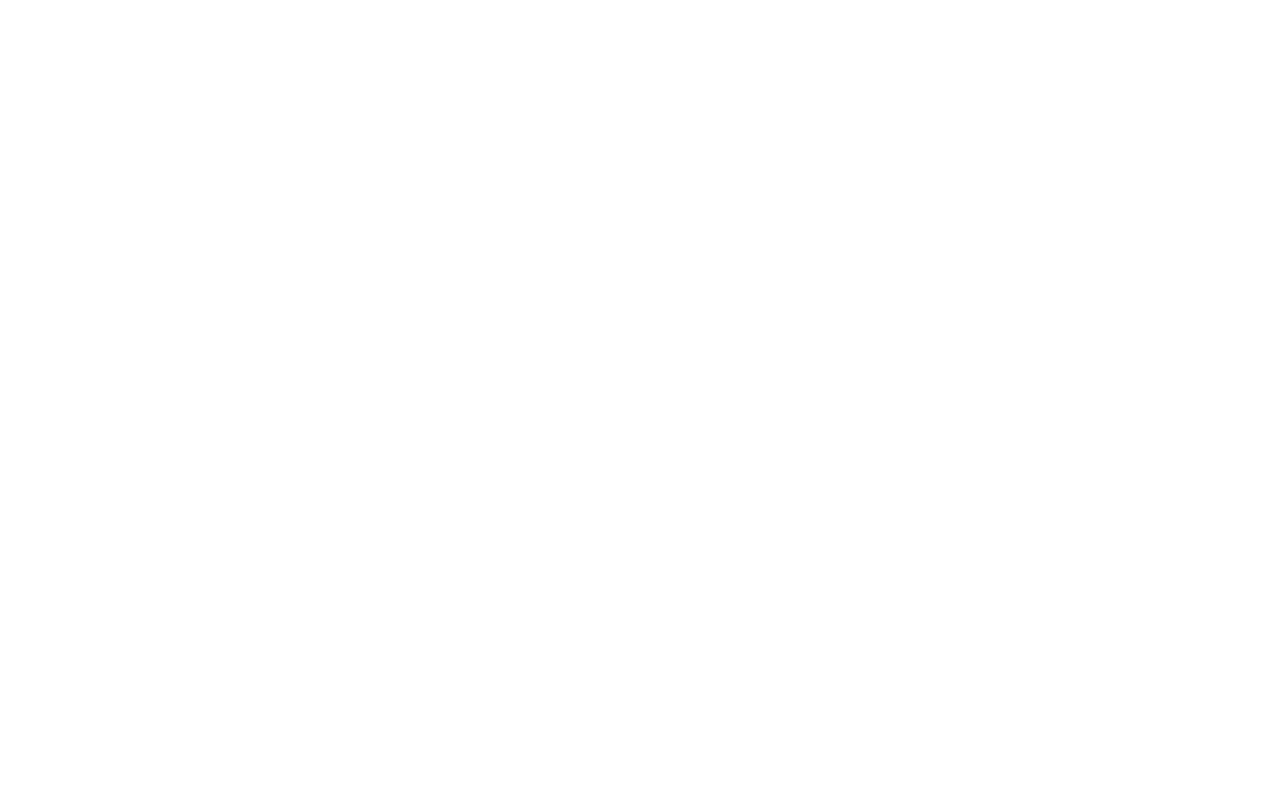
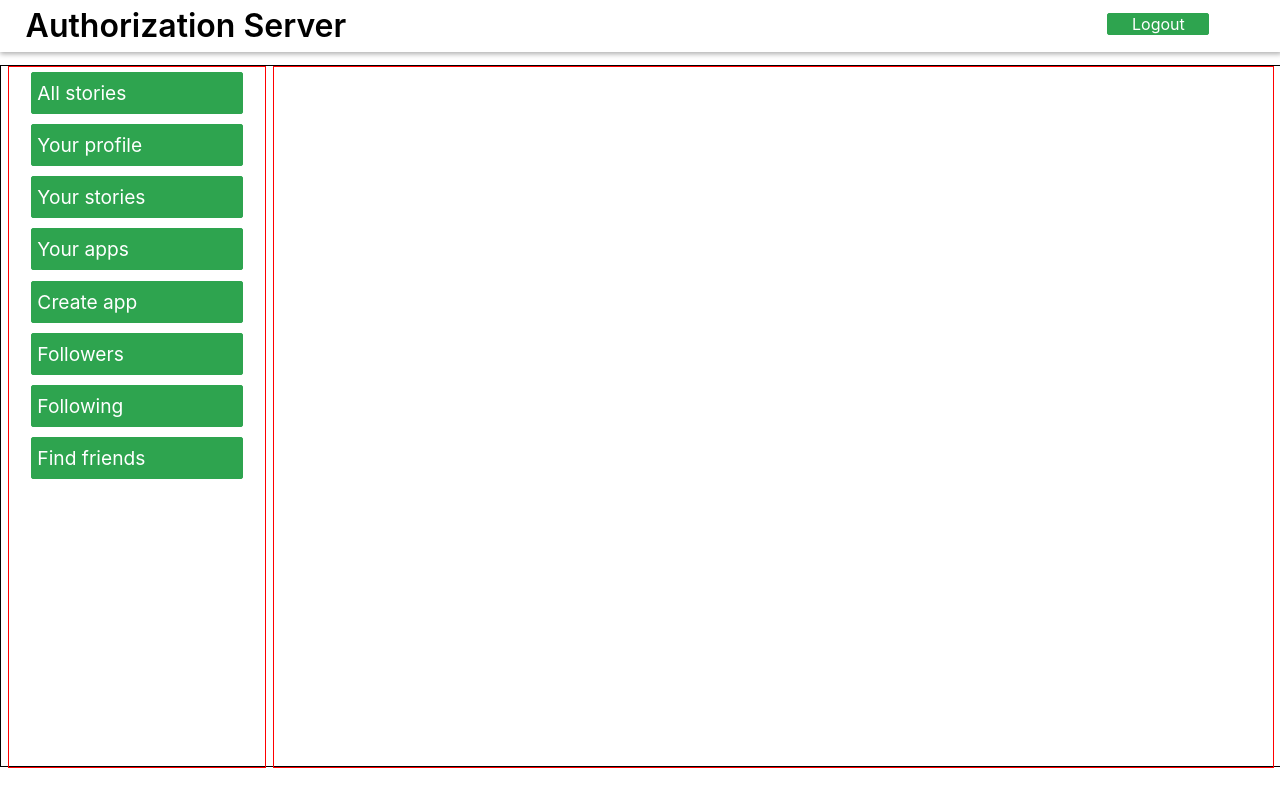
Before and after one commit to satheesh-chandran/auth-server-react, a React (Create React App) app: page /dashboard in a window 1280 px wide. Built offline with nearby package versions, Linux system fonts and the light colour scheme; no server answers.

Commit message:
Added navlinks to dashboard

```diff
--- a/src/App.js
+++ b/src/App.js
@@ -1,19 +1,28 @@
-import React from 'react';
+import React, { useState, useEffect } from 'react';
+import { Switch, Route, useLocation, Redirect } from 'react-router-dom';
+
 import './App.css';
 import './auth.css';
-import { Switch, Route, useLocation } from 'react-router-dom';
 
 import Home from './components/Home';
 import LoginPage from './components/LoginPage';
-import SignUpPage from './components/SignUpPage.js';
+import SignUpPage from './components/SignUpPage';
+import Dashboard from './components/Dashboard';
 
 const App = function () {
-  const location = useLocation();
+  const [isLoggedIn, updateLoggedInStatus] = useState(false);
+
+  useEffect(() => {
+    fetch('/isLoggedIn')
+      .then(res => res.json())
+      .then(({ loggedIn }) => updateLoggedInStatus(loggedIn));
+  });
+
   return (
     <div className='App'>
-      <Switch location={location}>
+      <Switch>
         <Route exact path='/'>
-          <Home />
+          {isLoggedIn ? <Redirect to='/dashboard' /> : <Home />}
         </Route>
         <Route exact path='/login'>
           <LoginPage />
@@ -21,6 +30,9 @@
         <Route exact path='/signup'>
           <SignUpPage />
         </Route>
+        <Route exact path='/dashboard'>
+          <Dashboard />
+        </Route>
       </Switch>
     </div>
   );
--- a/src/auth.css
+++ b/src/auth.css
@@ -117,3 +117,45 @@
   visibility: hidden;
   pointer-events: none;
 }
+
+.dashboard {
+  width: 100%;
+  height: 700px;
+  border: 1px solid;
+  display: flex;
+  flex-direction: row;
+  justify-content: space-evenly;
+}
+
+.navbar {
+  height: 100%;
+  width: 20%;
+  border: 1px solid red;
+  display: flex;
+  flex-direction: column;
+  align-items: center;
+}
+
+.navbar a {
+  height: 40px;
+  width: 80%;
+  text-align: start;
+  margin: 2%;
+  padding-left: 2%;
+  line-height: 5vh;
+  font-size: larger;
+  transition: 0.2s;
+}
+
+.activeLink {
+  color: #2ea44f;
+  border: none;
+  background-color: #f2f2f2;
+  box-shadow: 1px 1px 3px 1px rgb(174, 174, 174);
+}
+
+.dashboard-container {
+  height: 100%;
+  width: 78%;
+  border: 1px solid red;
+}
--- /dev/null
+++ b/src/components/Dashboard.js
@@ -0,0 +1,21 @@
+import React from 'react';
+import { Route, BrowserRouter, Switch } from 'react-router-dom';
+import Header from './Header';
+import NavBar from './Navbar';
+import DashboardStatic from './DashboardSatic';
+
+const Dashboard = function () {
+  return (
+    <div>
+      <Header links={[{ path: '/logout', text: 'Logout' }]} />
+      <div className='dashboard'>
+        <BrowserRouter>
+          <NavBar />
+          <DashboardStatic />
+        </BrowserRouter>
+      </div>
+    </div>
+  );
+};
+
+export default Dashboard;
--- /dev/null
+++ b/src/components/DashboardSatic.js
@@ -0,0 +1,7 @@
+import React from 'react';
+
+const DashboardStatic = function () {
+  return <div className='dashboard-container'></div>;
+};
+
+export default DashboardStatic;
--- /dev/null
+++ b/src/components/Header.js
@@ -0,0 +1,18 @@
+import React from 'react';
+import { Link } from 'react-router-dom';
+
+const Header = function (props) {
+  const links = props.links.map(({ path, text }, index) => (
+    <Link to={path} key={index}>
+      {text}
+    </Link>
+  ));
+  return (
+    <div className='topBar'>
+      <span>Authorization Server</span>
+      <div className='homeOptions'>{links}</div>
+    </div>
+  );
+};
+
+export default Header;
--- a/src/components/LoginPage.js
+++ b/src/components/LoginPage.js
@@ -16,7 +16,7 @@
 
   const handleClick = function () {
     const fields = { username, password };
-    if (Object.values(fields).every(value => value)) {
+    if (!Object.values(fields).every(value => value)) {
       return updateTestStatus(false);
     }
     sendPostRequest('/api/loginToApp', fields).then(res => {
--- /dev/null
+++ b/src/components/Navbar.js
@@ -0,0 +1,30 @@
+import React from 'react';
+import { NavLink } from 'react-router-dom';
+
+const links = [
+  { path: '/dashboard/allStories', text: 'All stories' },
+  { path: '/dashboard/profile', text: 'Your profile' },
+  { path: '/dashboard/myStories', text: 'Your stories' },
+  { path: '/dashboard/myApps', text: 'Your apps' },
+  { path: '/dashboard/createApp', text: 'Create app' },
+  { path: '/dashboard/followers', text: 'Followers' },
+  { path: '/dashboard/following', text: 'Following' },
+  { path: '/dashboard/findFriends', text: 'Find friends' }
+];
+
+const Navbar = function () {
+  const navLinks = links.map((link, index) => (
+    <NavLink
+      to={link.path}
+      activeClassName='activeLink'
+      exact
+      key={`navLink_${index}`}
+    >
+      {link.text}
+    </NavLink>
+  ));
+
+  return <div className='navbar'>{navLinks}</div>;
+};
+
+export default Navbar;
```
